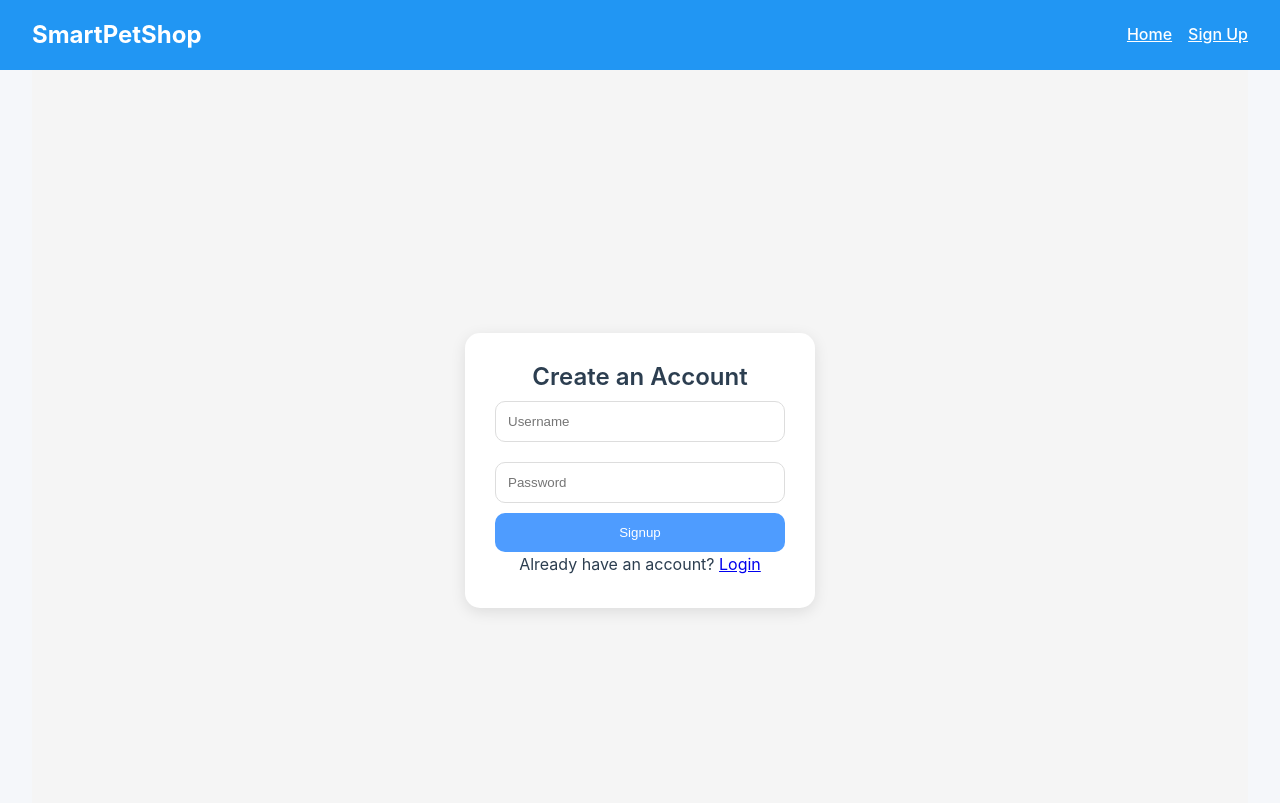
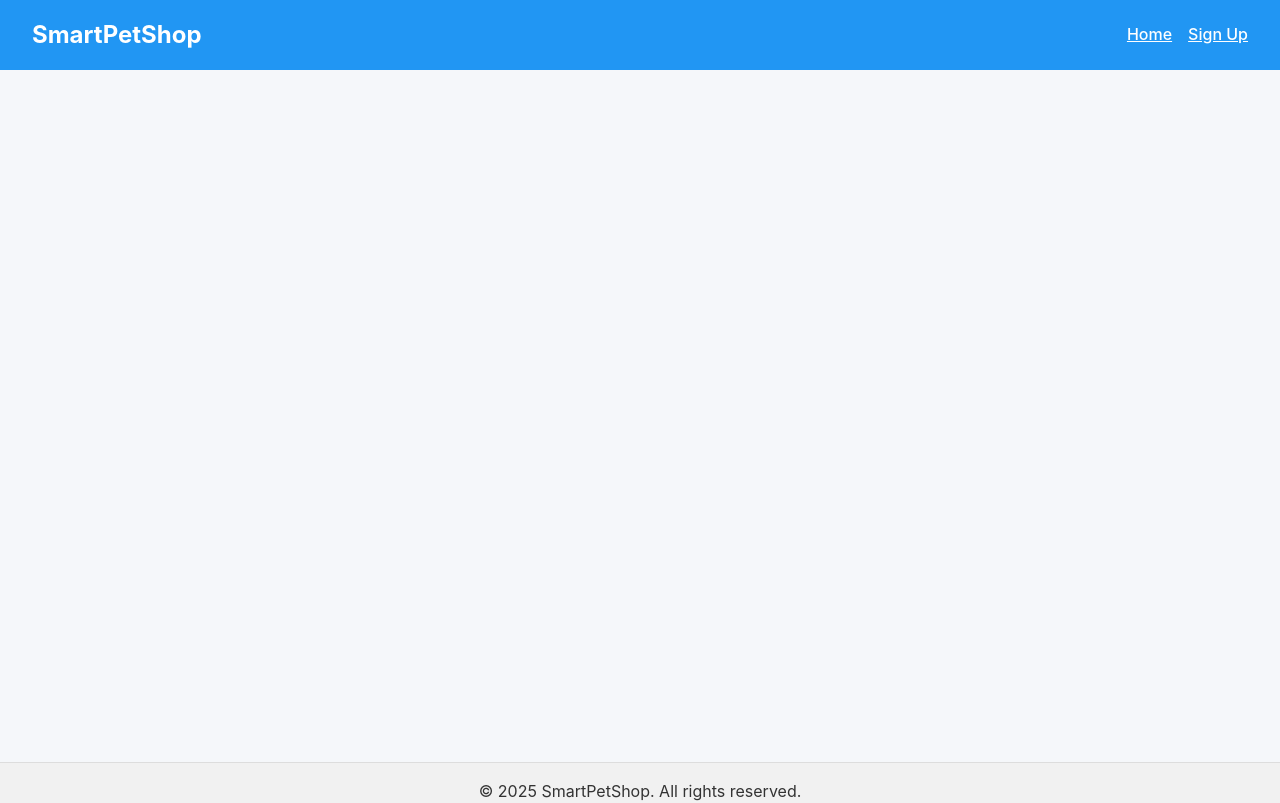
Before and after one commit to rumaisa00/vuework, a Vue app: page /#/signup in a window 1280 px wide. Shown: the top 803 px of the page. Built offline with nearby package versions, Linux system fonts and the light colour scheme.

Commit message:
Update SignupView.vue

```diff
--- a/src/views/SignupView.vue
+++ b/src/views/SignupView.vue
@@ -1,57 +1,30 @@
-<template>
-  <div class="auth-container">
-    <div class="auth-box">
-      <h2>Create an Account</h2>
+<script setup>
+import { ref } from 'vue'
+import { useRouter } from 'vue-router'
+import { useUserStore } from '../stores/user.js'
 
-      <input v-model="username" placeholder="Username" class="input" />
-      <input v-model="password" type="password" placeholder="Password" class="input" />
+const router = useRouter()
+const userStore = useUserStore()
 
-      <button class="btn" @click="register">Signup</button>
+const username = ref('')
+const password = ref('')
 
-      <p class="switch">
-        Already have an account?
-        <router-link to="/login">Login</router-link>
-      </p>
-
-      <p v-if="error" class="error">{{ error }}</p>
-    </div>
-  </div>
-</template>
-
-<script setup>
-import { ref } from "vue";
-import { useUserStore } from "../stores/user.js";
-import { useRouter } from "vue-router";
-
-const router = useRouter();
-const userStore = useUserStore();
-
-const username = ref("");
-const password = ref("");
-const error = ref("");
-
-const register = () => {
-  if (username.value.length < 3) {
-    error.value = "Username too short.";
-    return;
+function signup() {
+  if (!username.value || !password.value) {
+    alert('Enter username and password')
+    return
   }
 
-  userStore.signup(username.value, password.value);
-  router.push("/customer");
-};
+  // Fake signup (you can add to users array in user store)
+  const newUser = {
+    id: Date.now(),
+    name: username.value,
+    role: 'customer'
+  }
+
+  userStore.addUser?.(newUser)  // if addUser exists
+  userStore.login(newUser)      // log in immediately
+
+  router.push({ name: 'Customer' })
+}
 </script>
-
-<style scoped>
-.auth-container {
-  display: flex; justify-content: center; align-items: center;
-  height: 100vh; background: #f5f5f5;
-}
-.auth-box {
-  background: white; padding: 30px; width: 350px;
-  border-radius: 15px; text-align: center;
-  box-shadow: 0 4px 15px rgba(0,0,0,0.1);
-}
-.input { width: 100%; padding: 12px; margin: 10px 0; border-radius: 10px; border: 1px solid #ddd; }
-.btn { width: 100%; padding: 12px; background: #4e9cff; color: white; border: none; border-radius: 10px; cursor: pointer; }
-.error { color: red; margin-top: 10px; }
-</style>
```
